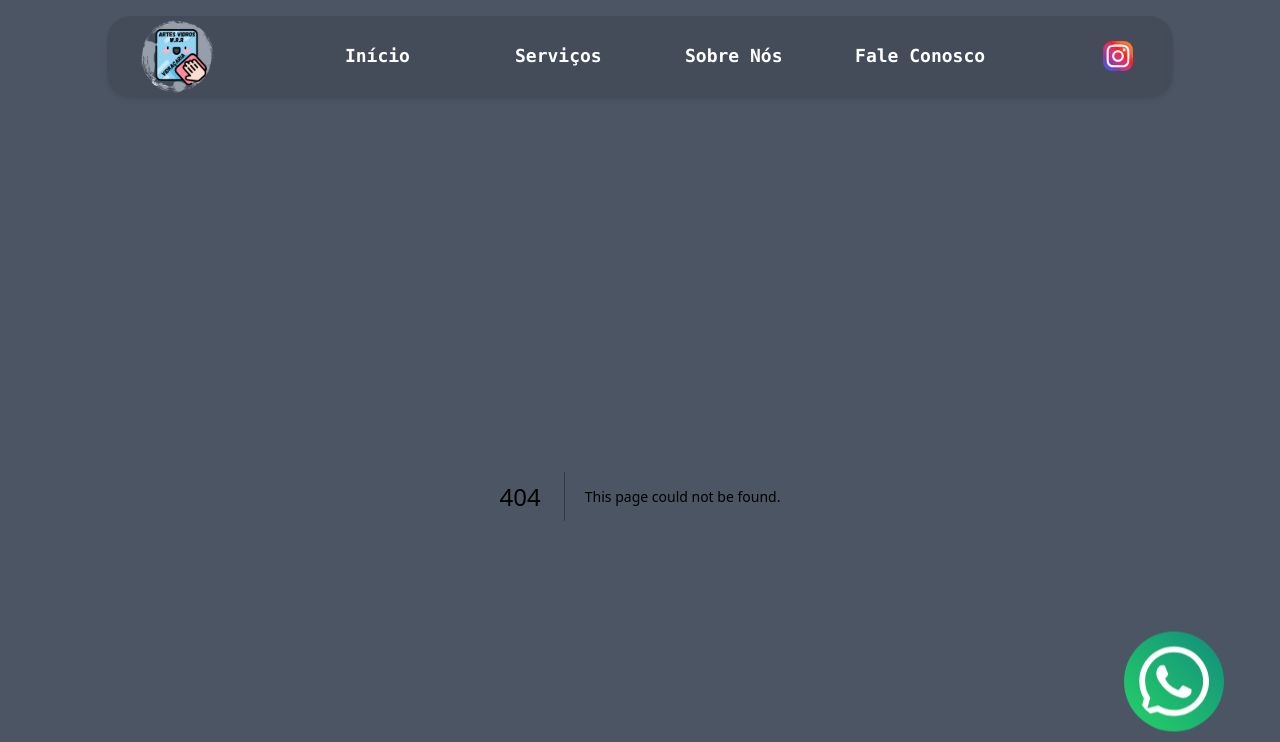
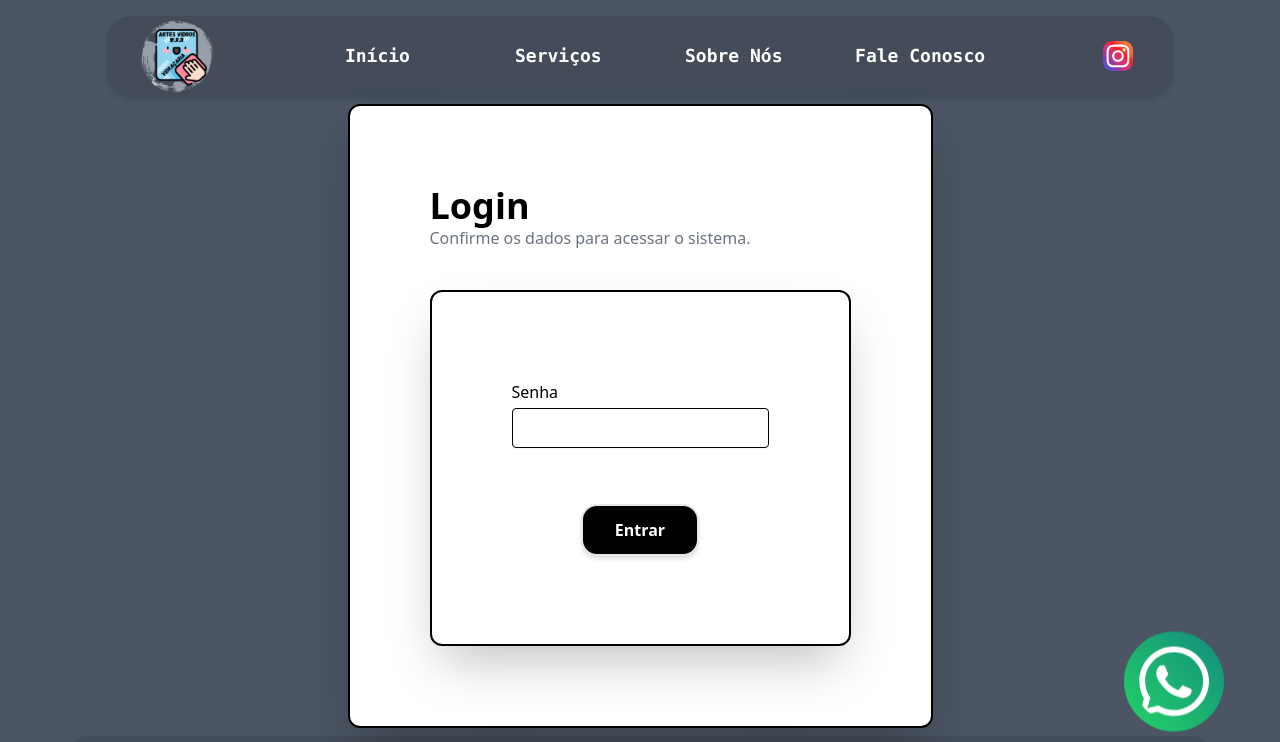
Before and after one commit to Gustavo-Brun/ArtesVidrosWRR, a Next.js app: page /login in a window 1280 px wide. Before the commit this address had no page. Shown: the top 742 px of the page. Built offline with nearby package versions, Linux system fonts and the light colour scheme.

Commit message:
refactor: update login form/page

```diff
--- /dev/null
+++ b/src/app/login/page.tsx
@@ -0,0 +1,20 @@
+
+
+import { LoginForm } from "@/components/LoginForm";
+
+export default function FormPage() {
+
+    return (
+        <main className="min-h-[80vh] flex items-center justify-center">
+
+            <section className="w-fit h-full lg:border-2 lg:p-20 p-10 rounded-xl border-black shadow-2xl space-y-10 bg-white ">
+                <div>
+                    <h1 className="lg:text-4xl text-2xl font-bold">Login</h1>
+                    <h2 className="text-gray-500 dark:text-gray-400">Confirme os dados para acessar o sistema.</h2>
+                </div>
+                <LoginForm />
+            </section>
+
+        </main>
+    )
+}
--- a/src/app/privado/page.tsx
+++ /dev/null
@@ -1,69 +0,0 @@
-'use client'
-
-import { useForm } from "react-hook-form"
-
-const Form = () => {
-
-    interface FormProps {
-        name: string;
-        password: string;
-    }
-
-    const { register, handleSubmit, formState: { errors } } = useForm<FormProps>()
-
-    const onSubmit = (data: FormProps) => {
-
-        try {
-            console.log(data)
-        } catch (error) {
-
-        }
-    }
-
-    return (
-        <main className="mt-24 mb-8 mx-20 lg:border-2 lg:p-20 p-10 rounded-xl border-black shadow-2xl space-y-10 bg-white ">
-
-            <section>
-                <h1 className="lg:text-4xl text-2xl font-bold">Login</h1>
-                <h2 className="text-gray-500 dark:text-gray-400">Confirme os dados para acessar o sistema.</h2>
-            </section>
-
-            <form
-                onSubmit={handleSubmit(onSubmit)}
-                className="flex flex-col gap-4 w-full max-w-xs font-medium my-2 ">
-
-
-
-                <div className="flex flex-col gap-1">
-                    <select
-                        defaultValue={"default"}
-                        {...register("name", { required: true })}
-                        className={`border shadow-sm rounded h-22 p-3 font-normal ${errors?.name ? 'border-red-600 ' : 'border-black'}`}
-                    >
-                        <option value="default" disabled>
-                            Quem está acessando?
-                        </option>
-                        <option value="carlos">Carlos</option>
-                        <option value="abraao">Abraão</option>
-                        <option value="roberty">Roberty</option>
-                        <option value="gustavo">Gustavo</option>
-                    </select>
-                    {errors?.name?.type === 'required' && <p className="text-sm text-red-700">Selecione uma opção.</p>}
-                </div>
-
-                <div className="flex flex-col gap-1">
-                    <label htmlFor="paragraph_text">Senha</label>
-                    <input {...register('password', { required: true })}
-                        className={`border shadow-sm rounded h-10 p-3 font-normal ${errors?.password ? 'border-red-600 ' : 'border-black'}`}
-                        type="password" />
-                    {errors?.password?.type === 'required' && <p className="text-sm text-red-700">Insira a senha.</p>}
-                </div>
-
-                <button className="mx-auto lg:mt-10 mt-2 rounded-2xl shadow-md text-white p-3 px-8 border-2 bg-black  font-bold active:text-red-600 active:scale-95">Entrar</button>
-
-            </form>
-        </main>
-    )
-}
-
-export default Form;
--- /dev/null
+++ b/src/components/LoginForm.tsx
@@ -0,0 +1,42 @@
+'use client'
+
+import { useForm } from "react-hook-form"
+
+export const LoginForm = () => {
+
+    interface FormProps {
+        password: string;
+    }
+
+    const { register, handleSubmit, formState: { errors } } = useForm<FormProps>()
+
+    const onSubmit = (data: FormProps) => {
+
+        try {
+            console.log(data)
+        } catch (error) {
+
+        }
+    }
+
+    return (
+        <section className=" lg:border-2 lg:p-20 p-10 rounded-xl border-black shadow-2xl bg-white ">
+
+            <form
+                onSubmit={handleSubmit(onSubmit)}
+                className="flex flex-col gap-4 w-full max-w-xs font-medium my-2 ">
+
+                <div className="flex flex-col gap-1">
+                    <label htmlFor="paragraph_text">Senha</label>
+                    <input {...register('password', { required: true })}
+                        className={`border shadow-sm rounded h-10 p-3 font-normal ${errors?.password ? 'border-red-600 ' : 'border-black'}`}
+                        type="password" />
+                    {errors?.password?.type === 'required' && <p className="text-sm text-red-700">Insira a senha.</p>}
+                </div>
+
+                <button className="mx-auto lg:mt-10 mt-2 rounded-2xl shadow-md text-white p-3 px-8 border-2 bg-black  font-bold active:text-red-600 active:scale-95">Entrar</button>
+            </form>
+
+        </section>
+    )
+}
```
